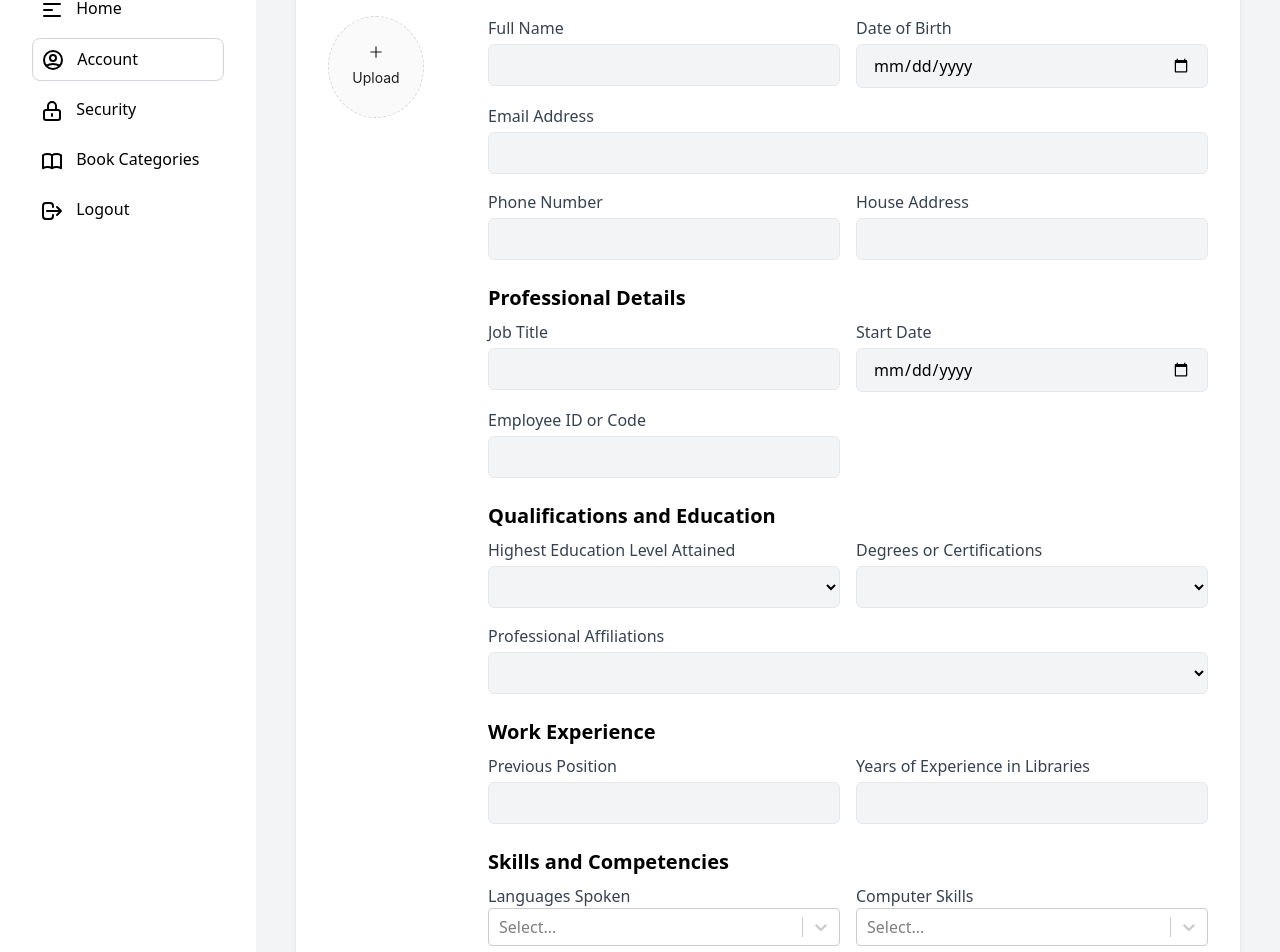
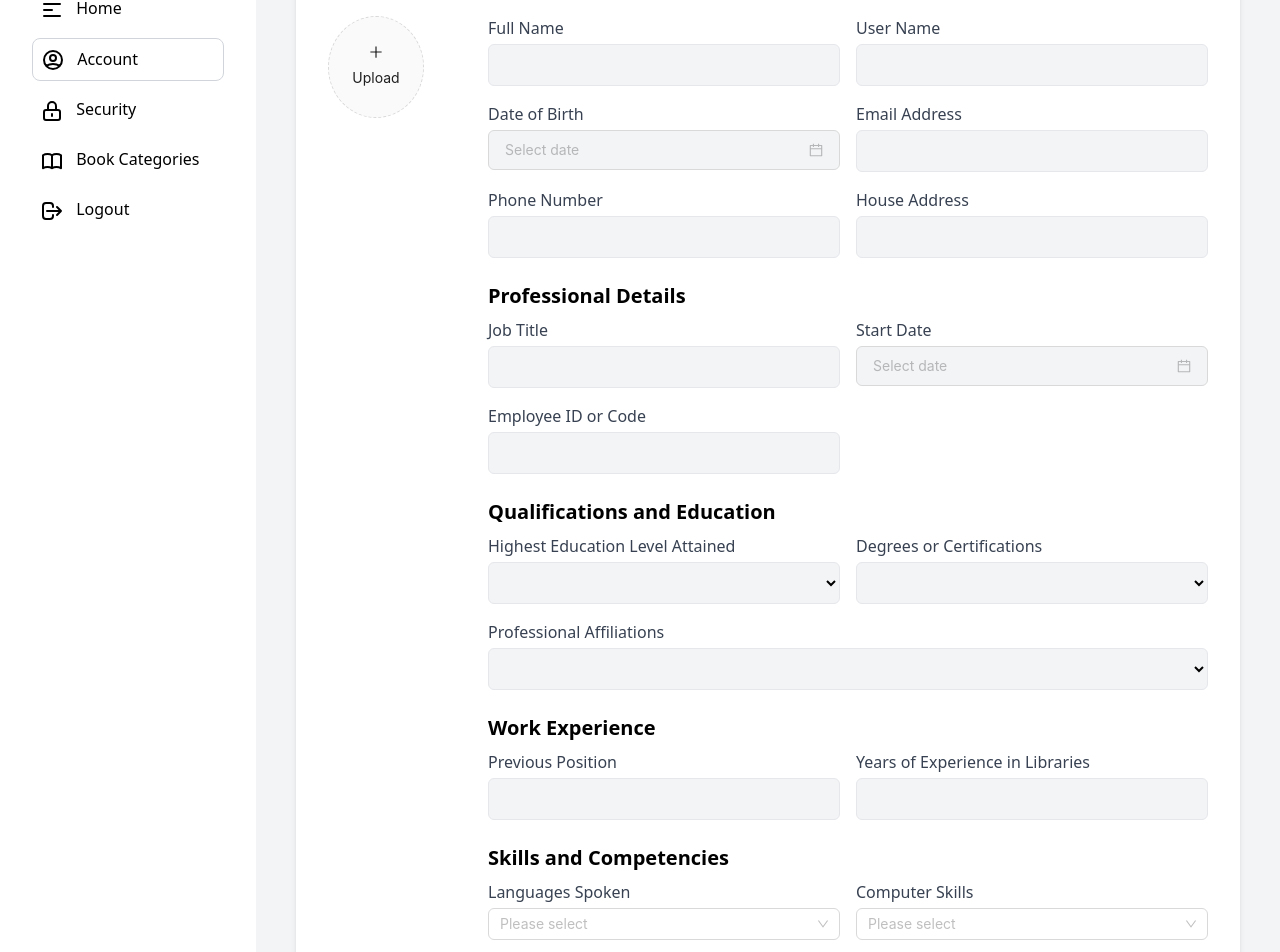
Before and after one commit to Surajk7725/Books, a React (Create React App) app in the folder frontend/: page /staff-settings in a window 1280 px wide. Shown: the part 100-1052 px from the top of the page. Built offline with nearby package versions, Linux system fonts and the light colour scheme.

Commit message:
Completed Breadcrumb logic for admin pages

```diff
--- a/frontend/package.json
+++ b/frontend/package.json
@@ -58,7 +58,6 @@
     "react-quill": "^2.0.0",
     "react-router-dom": "^6.24.1",
     "react-scripts": "5.0.1",
-    "react-select": "^5.8.0",
     "react-toastify": "^10.0.5",
     "tailwind-merge": "^2.4.0",
     "web-vitals": "^2.1.4"
--- a/frontend/src/components/admin/adminprofile.js
+++ b/frontend/src/components/admin/adminprofile.js
@@ -1,5 +1,6 @@
 import React, { useState } from 'react';
-import { Upload, Button, Tooltip } from 'antd';
+import { Upload, Button, Tooltip, Breadcrumb } from 'antd';
+import { Link } from 'react-router-dom';
 import { UploadOutlined } from '@ant-design/icons';
 import { FaYoutube, FaInstagram, FaTwitter, FaLinkedin, FaEnvelope, FaPhone } from 'react-icons/fa';
 
@@ -28,10 +29,15 @@ const ProfilePage = () => {
   return  (
     <div className="w-full min-h-screen bg-gray-100 p-2">
         <div className="text-start -mt-4 mb-8">
-        <div className="bg-white p-4 rounded-lg shadow-md mb-6">
+        <div className="bg-white p-4 rounded-lg shadow-md mb-6 flex justify-between items-center">
           <h1 className="text-3xl font-bold text-gray-800 ml-4">Profile</h1>
-          </div>
+          <Breadcrumb>
+            <Breadcrumb.Item><Link to="/admin/home">Dashboard</Link></Breadcrumb.Item>
+            <Breadcrumb.Item>Profile</Breadcrumb.Item>
+          </Breadcrumb>
         </div>
+      </div>
+
       <div className="max-w-5xl mx-auto bg-white shadow-lg overflow-hidden">
 
 
--- a/frontend/src/components/admin/contactresolve.js
+++ b/frontend/src/components/admin/contactresolve.js
@@ -1,5 +1,6 @@
 import React, { useState } from 'react';
-import { Table, Button, Space } from 'antd';
+import { Link } from 'react-router-dom';
+import { Table, Button, Space, Breadcrumb } from 'antd';
 import { MailOutlined, PhoneOutlined, CheckOutlined } from '@ant-design/icons';
 
 const formatDate = (dateString) => {
@@ -126,9 +127,13 @@ const Contactresolve = () => {
   return (
     <div>
       <div className="text-start -mt-4 mb-8">
-      <div className="bg-white p-4 rounded-lg shadow-md mb-6">
-          <h1 className="text-3xl font-bold text-gray-800 ml-4">Contacts Resolve</h1>
-          </div>
+        <div className="bg-white p-4 rounded-lg shadow-md mb-6 flex justify-between items-center">
+          <h1 className="text-3xl font-bold text-gray-800 ml-4">Resolve</h1>
+          <Breadcrumb>
+            <Breadcrumb.Item><Link to="/admin/home">Dashboard</Link></Breadcrumb.Item>
+            <Breadcrumb.Item>Resolve</Breadcrumb.Item>
+          </Breadcrumb>
+        </div>
       </div>
       <Table dataSource={dataSource} columns={columns} />
     </div>
--- a/frontend/src/components/staff/staff-settings.js
+++ b/frontend/src/components/staff/staff-settings.js
@@ -3,10 +3,10 @@ import { MenuAlt1Icon, UserCircleIcon, LockClosedIcon, BookOpenIcon, LogoutIcon
 import Footer from '../footer';
 import { FontAwesomeIcon } from '@fortawesome/react-fontawesome';
 import { faLinkedin, faInstagram, faTwitter, faYoutube } from '@fortawesome/free-brands-svg-icons';
-import Select from 'react-select';
 import { PlusOutlined } from '@ant-design/icons';
-import { Image, Upload } from 'antd';
+import { Image, Upload, DatePicker, Select } from 'antd';
 
+const { Option } = Select;
 
 const Staff_Settings = () => {
   const [selectedSection, setSelectedSection] = useState('account');
@@ -141,21 +141,34 @@ const Staff_Settings = () => {
   const [fileList, setFileList] = useState([]);
   const [profileImage, setProfileImage] = useState(null);
   const [fullName, setFullName] = useState('');
-  const [dob, setDob] = useState('');
+  const [userName, setUserName] = useState('');
+  const [dob, setDob] = useState(null);
   const [email, setEmail] = useState('');
   const [phoneNumber, setPhoneNumber] = useState('');
   const [houseAddress, setHouseAddress] = useState('');
   const [socialLinks, setSocialLinks] = useState({ youtube: '', instagram: '', twitter: '', linkedin: '' });
   const [jobTitle, setJobTitle] = useState('');
-  const [startDate, setStartDate] = useState('');
+  const [startDate, setStartDate] = useState(null);
   const [employeeID, setEmployeeID] = useState('');
   const [highestEducation, setHighestEducation] = useState('');
   const [degrees, setDegrees] = useState('');
   const [affiliations, setAffiliations] = useState('');
   const [workExperience, setWorkExperience] = useState('');
   const [yearsExperience, setYearsExperience] = useState('');
-  const [languagesSpoken, setLanguagesSpoken] = useState('');
-  const [computerSkills, setComputerSkills] = useState('');
+  const [languagesSpoken, setLanguagesSpoken] = useState([]);
+  const [computerSkills, setComputerSkills] = useState([]);
+
+  const onChange = (date, dateString) => {
+    setDob(date);
+    console.log(date, dateString);
+  };
+
+  const startChange = (date, dateString) => {
+    setStartDate(date);
+    console.log(date, dateString);
+  };
+
+
 
   const fileInputRef = useRef(null);
 
@@ -234,28 +247,14 @@ const Staff_Settings = () => {
     { label: 'Other', value: 'Other' }
   ];
 
+  const handleLanguageChange = (value) => {
+    setLanguagesSpoken(value);
+  };
 
-  const customStyles = {
-    multiValue: (provided, state) => ({
-      ...provided,
-      backgroundColor: '#f0f0f0',
-      borderRadius: '20px',
-      padding: '2px 8px',
-      margin: '2px',
-    }),
-    multiValueLabel: (provided, state) => ({
-      ...provided,
-      color: '#333',
-    }),
-    multiValueRemove: (provided, state) => ({
-      ...provided,
-      color: '#999',
-      ':hover': {
-        backgroundColor: '#e0e0e0',
-        color: '#666',
-      },
-    }),
+  const handleSkillChange = (value) => {
+    setComputerSkills(value);
   };
+
 
 
   return (
@@ -345,15 +344,19 @@ const Staff_Settings = () => {
                     />
                   </div>
                   <div className="col-span-2 sm:col-span-1">
-                    <label className="block text-gray-700">Date of Birth</label>
+                    <label className="block text-gray-700">User Name</label>
                     <input
-                      type="date"
+                      type="text"
                       className="mt-1 block w-full px-4 py-2 bg-gray-100 border rounded-md"
-                      value={dob}
-                      onChange={(e) => setDob(e.target.value)}
+                      value={userName}
+                      onChange={(e) => setUserName(e.target.value)}
                     />
                   </div>
-                  <div className="col-span-2">
+                  <div className="col-span-2 sm:col-span-1">
+                    <label className="block text-gray-700">Date of Birth</label>
+                    <DatePicker onChange={onChange} value={dob} className="mt-1 block w-full px-4 py-2 bg-gray-100 border rounded-md" />
+                  </div>
+                  <div className="col-span-2 sm:col-span-1">
                     <label className="block text-gray-700">Email Address</label>
                     <input
                       type="email"
@@ -395,12 +398,7 @@ const Staff_Settings = () => {
                   </div>
                   <div className="col-span-2 sm:col-span-1">
                     <label className="block text-gray-700">Start Date</label>
-                    <input
-                      type="date"
-                      className="mt-1 block w-full px-4 py-2 bg-gray-100 border rounded-md"
-                      value={startDate}
-                      onChange={(e) => setStartDate(e.target.value)}
-                    />
+                    <DatePicker onChange={startChange} value={startDate} className="mt-1 block w-full px-4 py-2 bg-gray-100 border rounded-md" />
                   </div>
                   <div className="col-span-2 sm:col-span-1">
                     <label className="block text-gray-700">Employee ID or Code</label>
@@ -489,22 +487,35 @@ const Staff_Settings = () => {
                     <div className="col-span-2 sm:col-span-1">
                       <label className="block text-gray-700">Languages Spoken</label>
                       <Select
-                      options={languageOptions}
-                      isMulti
-                      onChange={(selected) => setLanguagesSpoken(selected ? selected.map(option => option.value) : [])}
-                      value={languageOptions.filter(option => languagesSpoken.includes(option.value))}
-                      styles={customStyles}
-                    />
+                        mode="multiple"
+                        allowClear
+                        placeholder="Please select"
+                        value={languagesSpoken}
+                        onChange={handleLanguageChange}
+                        className="mt-1 block w-full"
+                      >
+                        {languageOptions.map((option) => (
+                          <Option key={option.value}>{option.label}
+                          </Option>
+                        ))}
+                      </Select>
                     </div>
                     <div className="col-span-2 sm:col-span-1">
                       <label className="block text-gray-700">Computer Skills</label>
                       <Select
-                      options={computerSkillOptions}
-                      isMulti
-                      onChange={(selected) => setComputerSkills(selected ? selected.map(option => option.value) : [])}
-                      value={computerSkillOptions.filter(option => computerSkills.includes(option.value))}
-                      styles={customStyles}
-                    />
+                        mode="multiple"
+                        allowClear
+                        placeholder="Please select"
+                        value={computerSkills}
+                        onChange={handleSkillChange}
+                        className="mt-1 block w-full"
+                      >
+                        {computerSkillOptions.map((option) => (
+                          <Option key={option.value} value={option.value}>
+                            {option.label}
+                          </Option>
+                        ))}
+                      </Select>
                     </div>
                   </div>
 
--- a/frontend/src/components/user/settings.js
+++ b/frontend/src/components/user/settings.js
@@ -4,7 +4,8 @@ import Footer from '../footer';
 import { FontAwesomeIcon } from '@fortawesome/react-fontawesome';
 import { faLinkedin, faInstagram, faTwitter, faYoutube } from '@fortawesome/free-brands-svg-icons';
 import { PlusOutlined } from '@ant-design/icons';
-import { Image, Upload } from 'antd';
+import { Image, Upload, DatePicker } from 'antd';
+
 
 const Settings = () => {
   const [selectedSection, setSelectedSection] = useState('account');
@@ -161,6 +162,13 @@ const Settings = () => {
       reader.onload = () => resolve(reader.result);
        reader.onerror = (error) => reject(error);
   });
+
+  const [dob, setDob] = useState(null);
+
+  const onChange = (date, dateString) => {
+    setDob(date);
+    console.log(date, dateString);
+  };
 
   const [previewOpen, setPreviewOpen] = useState(false);
   const [previewImage, setPreviewImage] = useState('');
@@ -377,7 +385,7 @@ const Settings = () => {
                       onChange={(e) => setUserName(e.target.value)}
                     />
                   </div>
-                  <div className="col-span-2">
+                  <div className="col-span-2 sm:col-span-1">
                     <label className="block text-gray-700">Email Address</label>
                     <input
                       type="email"
@@ -385,6 +393,10 @@ const Settings = () => {
                       value={email}
                       onChange={(e) => setEmail(e.target.value)}
                     />
+                  </div>
+                  <div className="col-span-2 sm:col-span-1">
+                    <label className="block text-gray-700">Date of Birth</label>
+                    <DatePicker onChange={onChange} value={dob} className="mt-1 block w-full px-4 py-2 bg-gray-100 border rounded-md" />
                   </div>
                   <div className="col-span-2 sm:col-span-1">
                     <label className="block text-gray-700">Phone Number</label>
```
Also changed, not shown: frontend/src/components/admin/admindisplay.js (+8 -3 lines), frontend/src/components/admin/books.js (+12 -4 lines), frontend/src/components/admin/settings.js (+12 -4 lines), frontend/src/components/admin/staffdisplay.js (+9 -4 lines), frontend/src/components/admin/userdisplay.js (+9 -4 lines). Lines whose indentation alone changed are shown as unchanged.
